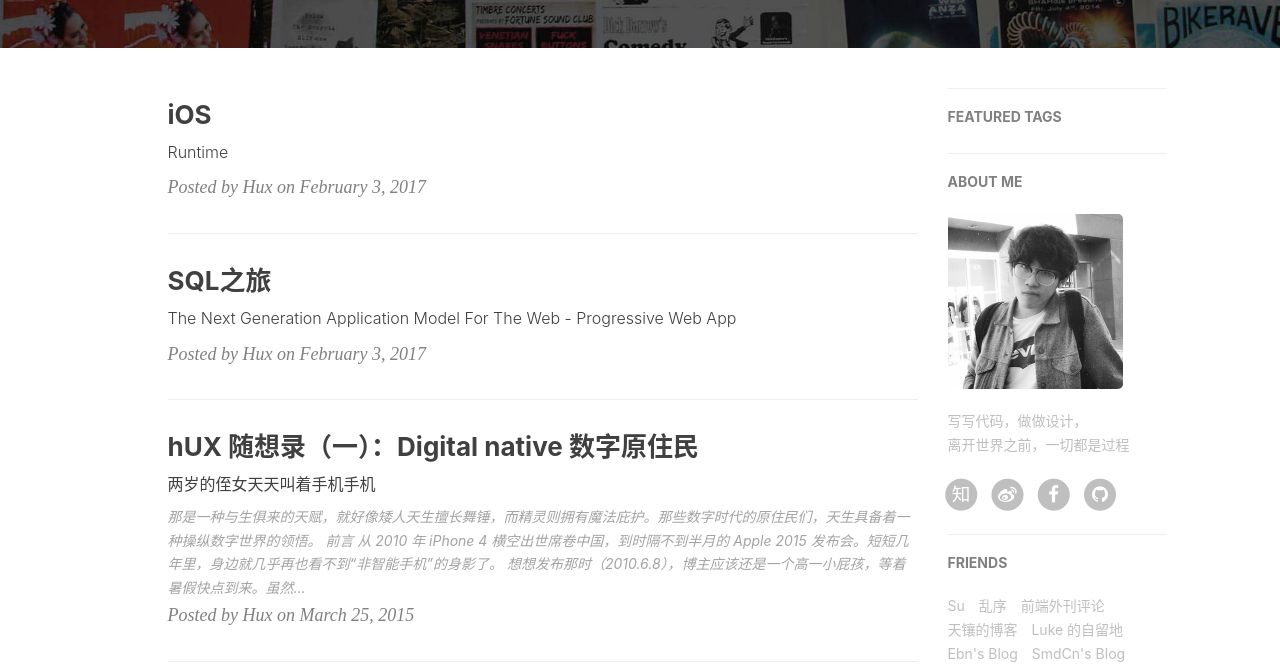
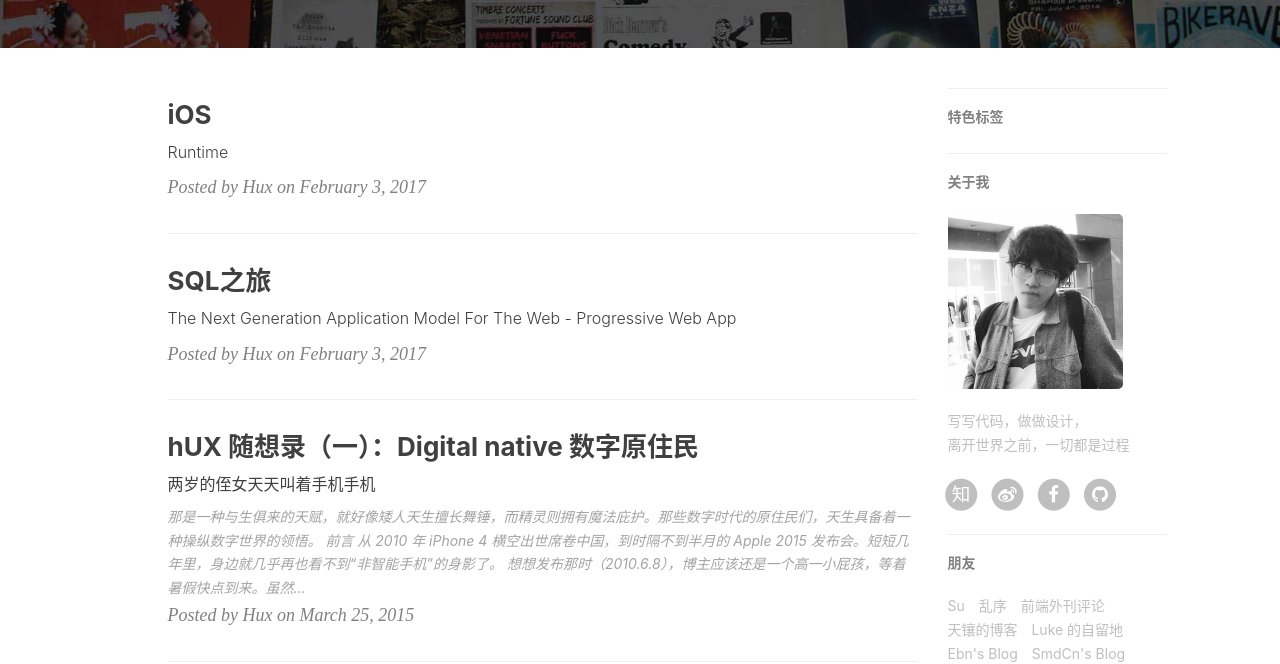
Before and after one commit to u37kl/u37kl.github.io, a Jekyll site: the page built from index.html, in a window 1280 px wide. Shown: the part 370-1034 px from the top of the page. Built offline with Jekyll 4.4.1, drawn with Linux system fonts in a browser that asks for light colours; nearby versions of some CDN libraries; the list of posts is cut into pages by our own code; comment, search, counter and statistics services are not loaded.

Commit message:
修改成zhongwe

```diff
--- a/_layouts/page.html
+++ b/_layouts/page.html
@@ -85,7 +85,7 @@ layout: default
                 {% if site.featured-tags %}
                 <section>
                     <hr class="hidden-sm hidden-xs">
-                    <h5><a href="{{'/tags/' | prepend: site.baseurl }}">FEATURED TAGS</a></h5>
+                    <h5><a href="{{'/tags/' | prepend: site.baseurl }}">特色标签</a></h5>
                     <div class="tags">
                         {% for tag in site.tags %}
                             {% if tag[1].size > {{site.featured-condition-size}} %}
@@ -100,7 +100,7 @@ layout: default
 
                 <!-- Short About -->
                 <section class="visible-md visible-lg">
-                    <hr><h5><a href="{{'/about/' | prepend: site.baseurl }}">ABOUT ME</a></h5>
+                    <hr><h5><a href="{{'/about/' | prepend: site.baseurl }}">关于我</a></h5>
                     <div class="short-about">
                         {% if site.sidebar-avatar %}
                             <img src="{{site.sidebar-avatar}}" />
@@ -186,7 +186,7 @@ layout: default
                 <!-- Friends Blog -->
                 {% if site.friends %}
                 <hr>
-                <h5>FRIENDS</h5>
+                <h5>朋友</h5>
                 <ul class="list-inline">
                     {% for friend in site.friends %}
                         <li><a href="{{friend.href}}">{{friend.title}}</a></li>
```
